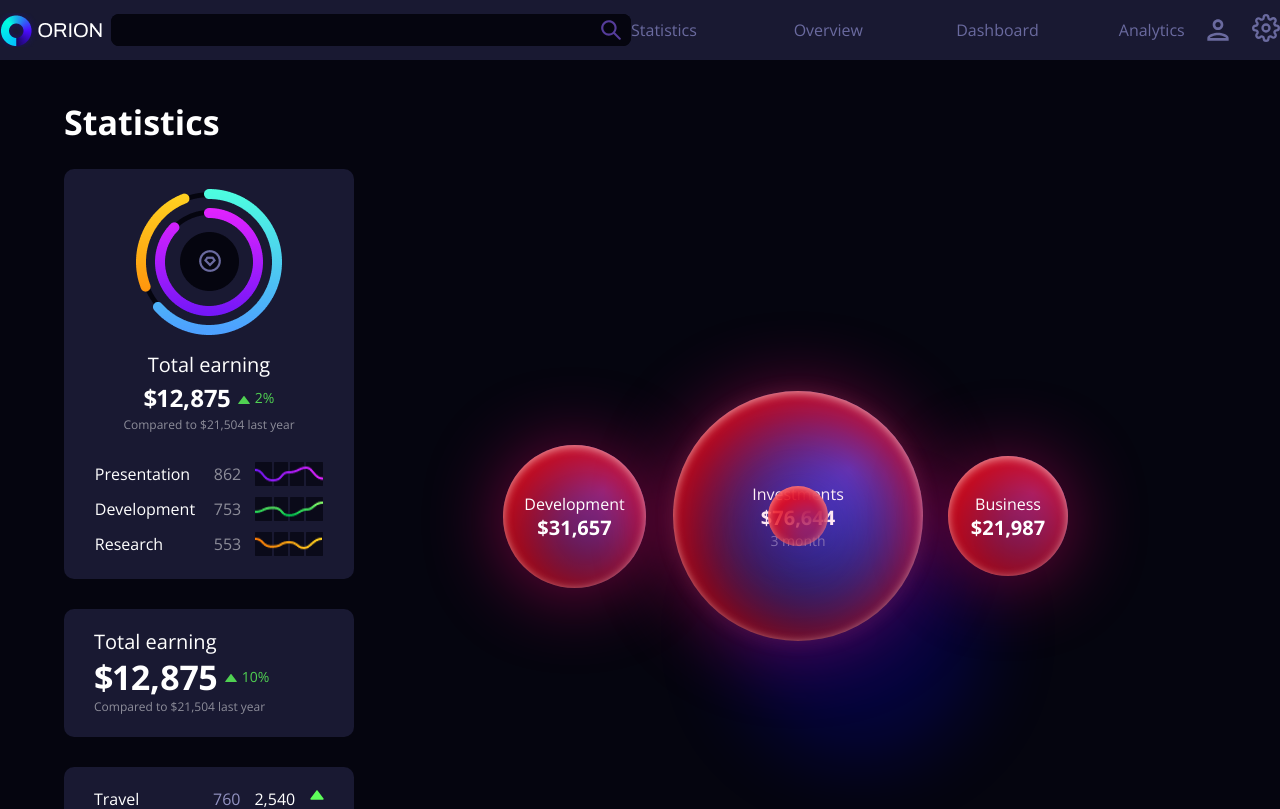
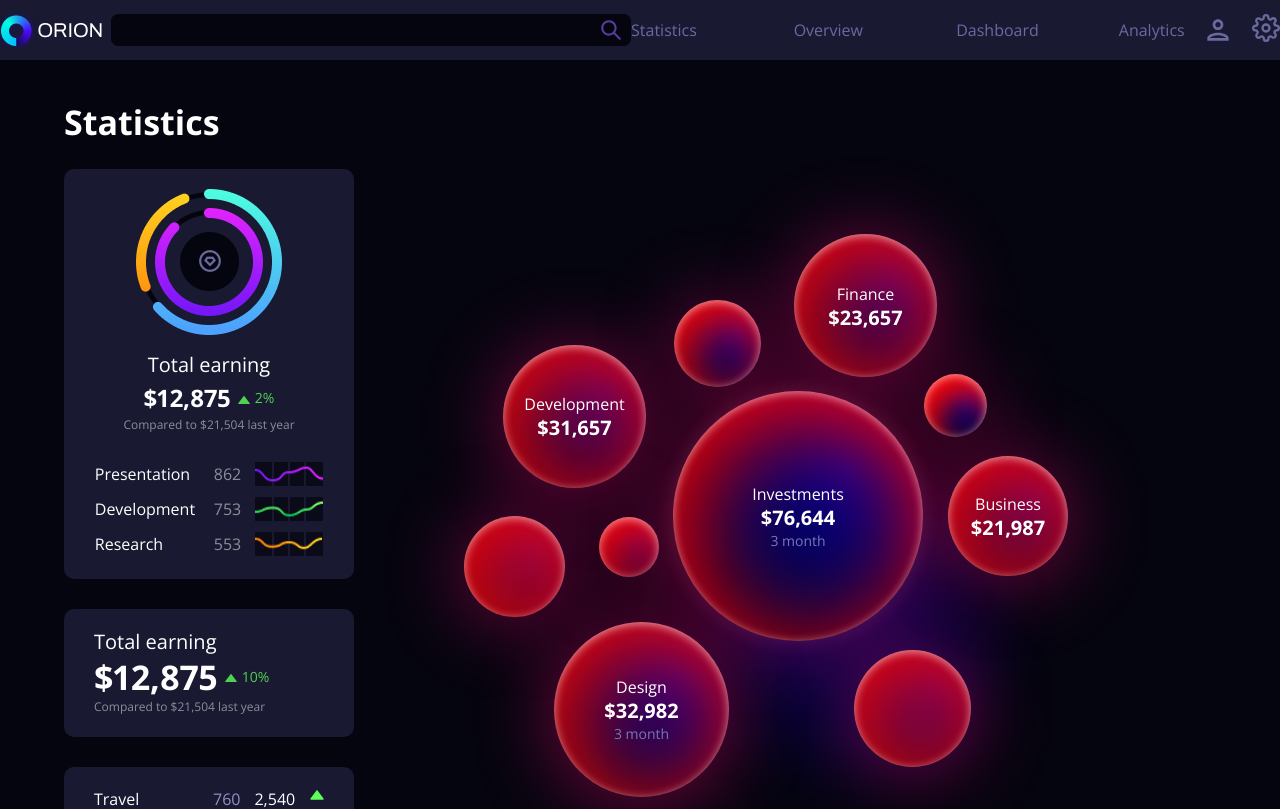
Before and after one commit to eduardacarvalho00/orion_charts, a React (Vite) app: page / in a window 1280 px wide. Shown: the top 809 px of the page. Built offline with nearby package versions, Linux system fonts and the light colour scheme.

Commit message:
feat: add bubble detail

```diff
--- a/src/App.tsx
+++ b/src/App.tsx
@@ -13,20 +13,56 @@ function App() {
         <Flex w="90vw" align="center" justify="space-between">
           <CardStatistics />
 
-          <Box w="1222px" h="850px" position="relative">
+          <Box w="1100px" h="850px" position="relative">
             <Center w="863px" h="778px">
+            <CircleDetail
+              w="87px"
+              shadow=" 0px 4px 80px rgba(248, 0, 119, 0.48), inset 0px 2px 10px rgba(255, 255, 255, 0.58), inset 10px 20px 50px #FF0505"
+              position="absolute"
+              bottom="590px"
+              left="320px"
+            />
             <CircleDetail
               mr="27px"
               w="143px"
-              shadow="00px 4px 80px rgba(248, 0, 119, 0.48), inset 0px 2px 10px rgba(255, 255, 255, 0.58), inset 10px 20px 100px #FF0505;"
+              shadow="0px 4px 80px rgba(248, 0, 119, 0.48), inset 0px 2px 10px rgba(255, 255, 255, 0.58), inset 10px 20px 100px #FF0505"
               title="Development"
               value="$31,657"
+              mb="200px"
             />
             <CircleDetail
               ml="25px"
               w="60px"
               shadow="0px 4px 80px rgba(248, 0, 119, 0.48), inset 0px 2px 10px rgba(255, 255, 255, 0.58), inset 10px 20px 50px #FF0505;"
               position="absolute"
+              left="220px"
+              bottom="400px"
+            />
+            <CircleDetail
+              w="101px"
+              shadow=" 0px 4px 80px rgba(248, 0, 119, 0.48), inset 0px 2px 10px rgba(255, 255, 255, 0.58), inset 10px 20px 100px #FF0505"
+              position="absolute"
+              left="110px"
+              bottom="360px"
+            />
+            <CircleDetail
+              w="175px"
+              shadow="0px 4px 80px rgba(248, 0, 119, 0.48), inset 0px 2px 10px rgba(255, 255, 255, 0.58), inset 10px 20px 100px #FF0505"
+              title="Design"
+              value="$32,982"
+              time="3 month"
+              position="absolute"
+              left="200px"
+              bottom="180px"
+            />
+            <CircleDetail
+              w="143px"
+              shadow=" 0px 4px 80px rgba(248, 0, 119, 0.48), inset 0px 2px 10px rgba(255, 255, 255, 0.58), inset 10px 20px 100px #FF0505"
+              title="Finance"
+              value="$23,657"
+              position="absolute"
+              bottom="600px"
+              left="440px"
             />
             <CircleDetail
               w="250px"
@@ -34,6 +70,20 @@ function App() {
               title="Investments"
               value="$76,644"
               time="3 month"
+            />
+            <CircleDetail
+              w="117px"
+              shadow="0px 4px 80px rgba(248, 0, 119, 0.48), inset 0px 2px 10px rgba(255, 255, 255, 0.58), inset 10px 20px 100px #FF0505"
+              position="absolute"
+              bottom="210px"
+              left="500px"
+            />
+            <CircleDetail
+              w="63px"
+              shadow="0px 4px 80px rgba(248, 0, 119, 0.48), inset 0px 2px 10px rgba(255, 255, 255, 0.58), inset 10px 20px 30px #FF0505"
+              position="absolute"
+              bottom="540px"
+              left="570px"
             />
              <CircleDetail
                ml="25px"
--- a/src/components/DataVisualisation/circleDetail.tsx
+++ b/src/components/DataVisualisation/circleDetail.tsx
@@ -18,7 +18,7 @@ export function CircleDetail({
       w={w}
       h={w}
       borderRadius="full"
-      bg="radial-gradient(96% 96% at 70.4% 31.2%, #3244E8 0%, rgba(0, 2, 16, 0) 100%)"
+      bg="radial-gradient(96% 96% at 70.4% 31.2%, #030092 0%, rgba(0, 2, 16, 0) 100%)"
       boxShadow={shadow}
       flexDir="column"
       {...rest}
```
